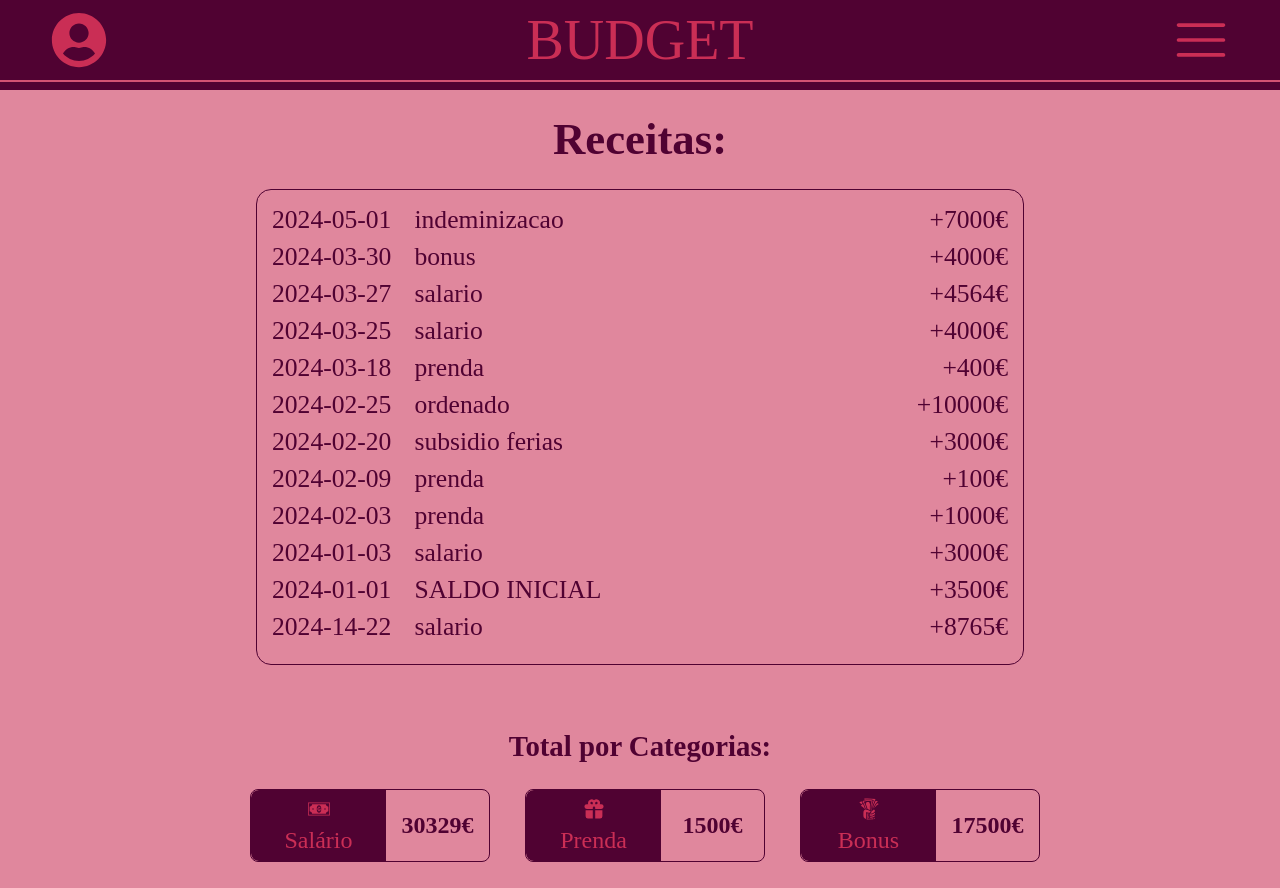
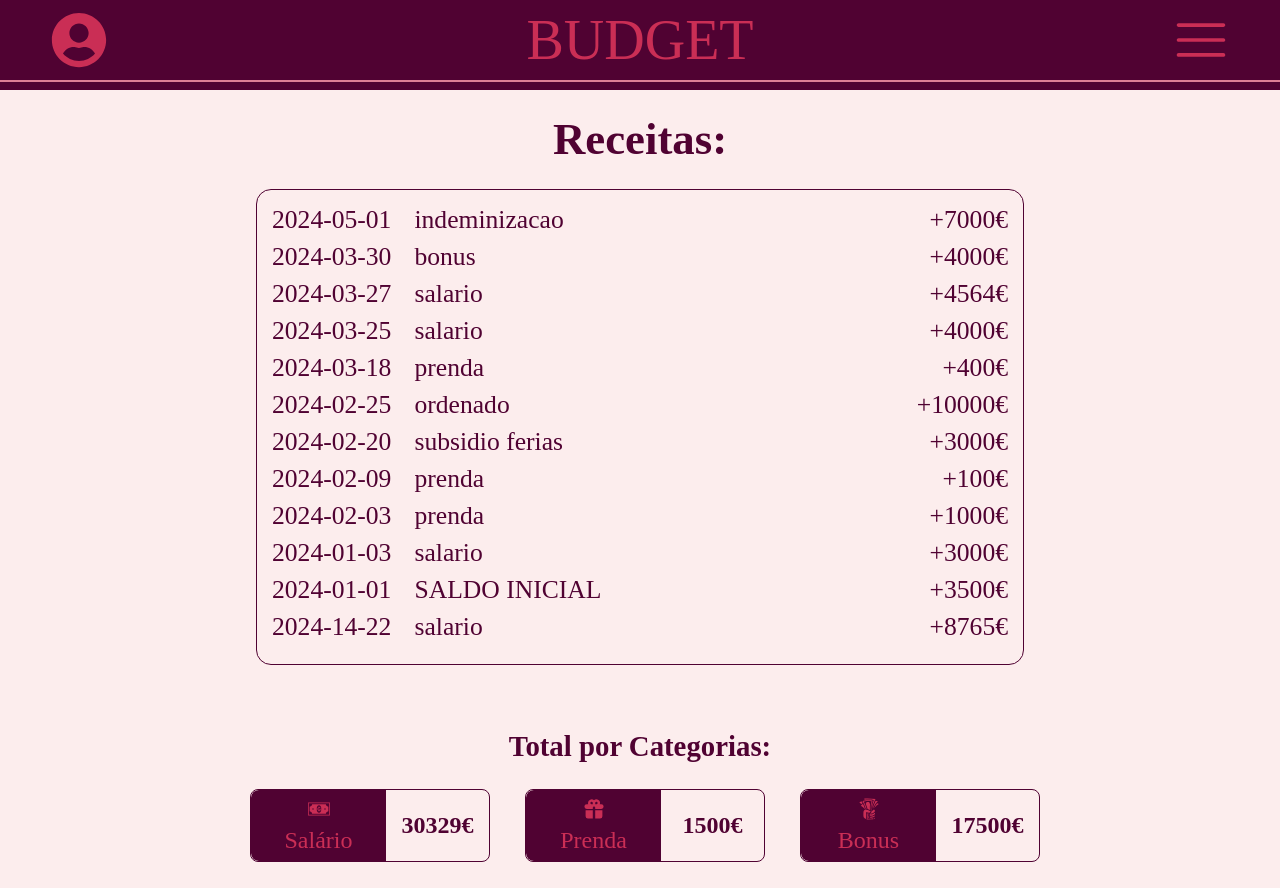
Before and after one commit to catarina-bsilva/Budget-app, a React (Vite) app: page /Budget-app/Receitas in a window 1280 px wide. Built offline with nearby package versions, Linux system fonts and the light colour scheme; a web font is replaced by a local one.

Commit message:
change background

```diff
--- a/src/styles/geral.sass
+++ b/src/styles/geral.sass
@@ -11,7 +11,7 @@
     overflow-x: hidden
 
 body
-    background-color: variables.$Cor3T
+    background-color: variables.$Cor4
     position: relative
     color: variables.$Cor1
 
--- a/src/styles/variables.sass
+++ b/src/styles/variables.sass
@@ -7,3 +7,4 @@ $Cor2: #9f0464
 $Cor2T: #9f046492
 $Cor3: #CA2E55
 $Cor3T: #ca2e5592
+$Cor4: #fceded
```
